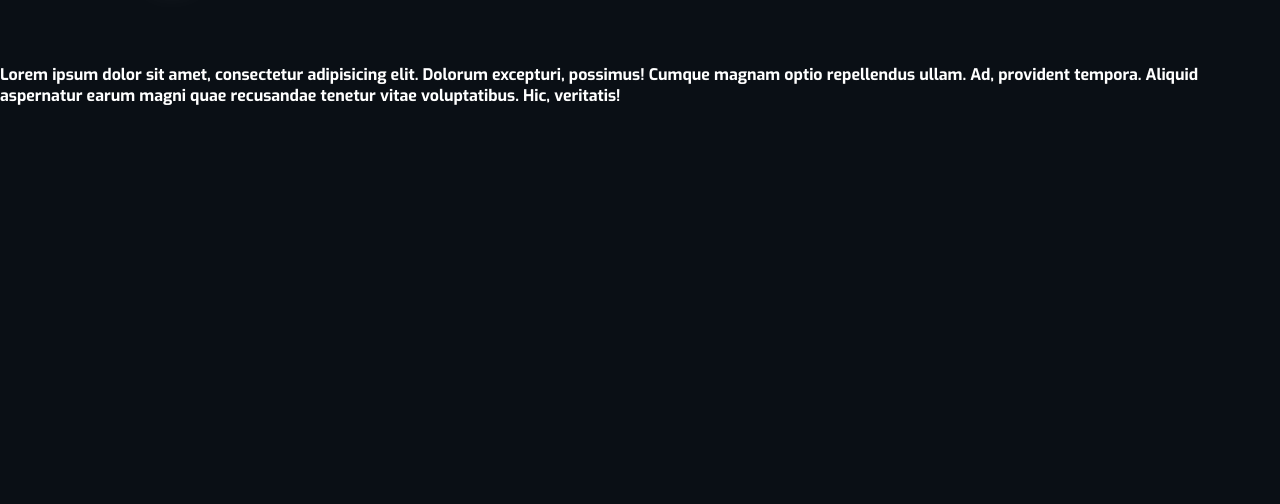
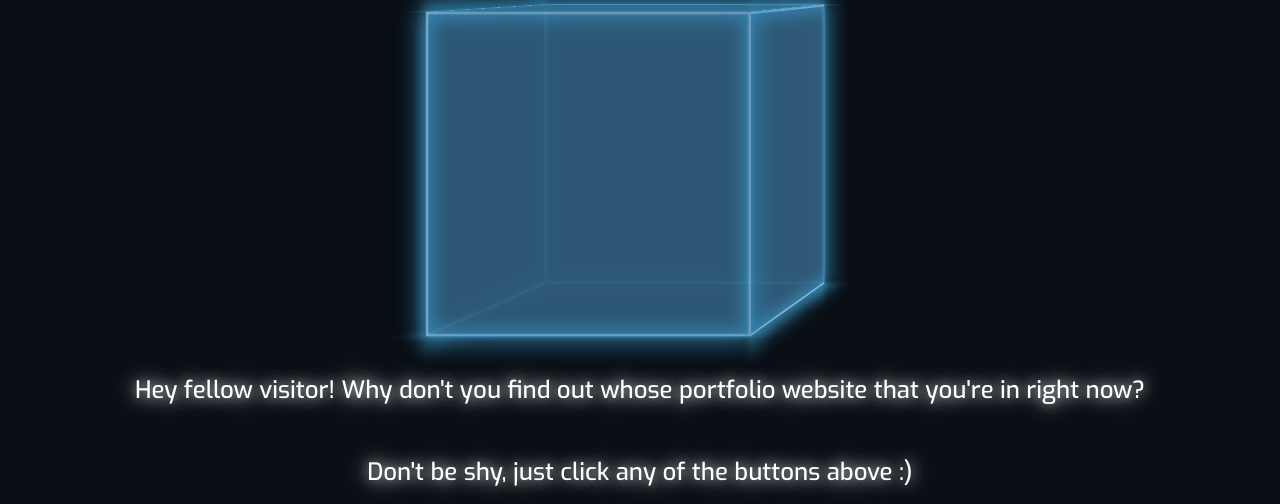
Before and after one commit to DeltDev/portofolio-webdev-13522036, a plain HTML site: page src/index.html in a window 1280 px wide. Shown: the part 362-866 px from the top of the page. Before the commit the page ends 800 px from the top, so only its background shows below. Drawn offline with Linux system fonts and the light colour scheme; a web font is replaced by a local one.

Commit message:
Page content cont

```diff
--- a/src/index.html
+++ b/src/index.html
@@ -15,19 +15,34 @@
 </head>
 <body>
 <header>
+    <!--Navbar-->
     <nav>
         <ul>
             <li><a href="index.html">Home</a></li>
-            <li><a href="techs.html">Skillset</a></li>
+            <li><a href="skillset.html">Skillset</a></li>
             <li><a href="aboutme.html">About Me</a></li>
             <li><a href="projects.html">Projects</a></li>
             <li><a href="experience.html">Experiences</a></li>
         </ul>
     </nav>
 </header>
-<h1>Welcome to my portofolio!</h1>
-<h4>Lorem ipsum dolor sit amet, consectetur adipisicing elit. Dolorum excepturi, possimus! Cumque magnam optio
-    repellendus ullam. Ad, provident tempora. Aliquid aspernatur earum magni quae recusandae tenetur vitae voluptatibus.
-    Hic, veritatis!</h4>
+<div class="main-content">
+    <h1>Welcome to my portfolio!</h1>
+    <div class="container">
+        <div class="cube">
+            <div class="side front"></div>
+            <div class="side back"></div>
+            <div class="side left"></div>
+            <div class="side right"></div>
+            <div class="side top"></div>
+            <div class="side bottom"></div>
+        </div>
+
+
+    </div>
+    <h4>Hey fellow visitor! Why don't you find out whose portfolio website that you're in right now?</h4>
+    <br>
+    <h4>Don't be shy, just click any of the buttons above :)</h4>
+</div>
 </body>
 </html>
--- a/src/styles/styles.css
+++ b/src/styles/styles.css
@@ -34,9 +34,12 @@ body{
 
 nav{
     background: linear-gradient(270deg, #0f2f4e 25%, #3588b3) ;
+    background-size: 200% 100%;
     display: flex;
     justify-content: space-between;
+    position: sticky;
     padding: 1rem 2rem;
+    animation: navbar-glow 6s ease infinite;
 }
 
 nav ul{
@@ -71,6 +74,7 @@ p{
 }
 
 h1{
+    /*border: #44b4ef 1px solid;*/
     color: white;
     margin-top: auto;
     display:flex;
@@ -81,7 +85,7 @@ h1{
     font-weight: 800;
     text-shadow: 0 0 12px rgba(255, 255, 255, 0.8), 0 0 24px rgba(255, 255, 255, 0.6), 0 0 36px rgba(255, 255, 255, 0.4);
     font-size: 5rem;
-    animation: glow-flicker-animation 2s infinite;
+    animation: glow-flicker-animation 3s ease-in-out infinite;
 }
 
 h4{
@@ -91,6 +95,24 @@ h4{
     justify-content: center;
     align-items: center;
     font-family: "Exo", sans-serif;
+    font-weight: 500;
+    font-size: 1.5rem;
+    text-shadow: 0 0 12px rgba(255, 255, 255, 0.8), 0 0 24px rgba(255, 255, 255, 0.6), 0 0 36px rgba(255, 255, 255, 0.4);
+    animation: glow-flicker-animation 3s ease-in-out infinite;
+    padding: 1rem;
+    z-index: 0;
+}
+
+@keyframes navbar-glow{
+    0%{
+        background-position: 0 0;
+    }
+    50%{
+        background-position: 100% 0;
+    }
+    100%{
+        background-position: 0 0;
+    }
 }
 @keyframes glow-flicker-animation {
     0% {
@@ -112,3 +134,81 @@ h4{
         text-shadow: 0 0 12px rgba(255, 255, 255, 0.8), 0 0 24px rgba(255, 255, 255, 0.6), 0 0 36px rgba(255, 255, 255, 0.4);
     }
 }
+
+/* 3D CSS PART*/
+.container {
+    /*border: #44b4ef 1px solid;*/
+    margin-top: auto;
+    width: 100%;
+    height: 50vh;
+    display: flex;
+    justify-content: center;
+    align-items: center;
+    perspective: 2000px;
+    perspective-origin: top right;
+    z-index: -1000;
+    position: relative;
+}
+
+.cube {
+    display: flex;
+    position: relative;
+    width: 300px;
+    height: 300px;
+    transform-style: preserve-3d;
+    animation: cubeRotate 10s linear infinite;
+}
+
+.side {
+    position: absolute;
+    width: 100%;
+    height: 100%;
+    opacity: 0.9;
+    border: 2px solid #7fb0cf;
+}
+
+.front, .back, .left, .right, .top, .bottom {
+    background-color: #2c5673;
+    animation: cubeGlow 6s ease infinite;
+    transition: box-shadow 0.5s ease;
+}
+
+.front {
+    transform: translateZ(150px);
+}
+.back {
+    transform: translateZ(-150px);
+}
+
+.left {
+    transform: rotateY(90deg) translateZ(150px);
+}
+.right {
+    transform: rotateY(-90deg) translateZ(150px);
+}
+
+.top {
+    transform: rotateX(90deg) translateZ(150px);
+}
+.bottom {
+    transform: rotateX(-90deg) translateZ(150px);
+}
+@keyframes cubeRotate {
+    from { transform: rotateY(0deg) rotateX(720deg) rotateZ(0deg); }
+    to { transform: rotateY(360deg) rotateX(0deg) rotateZ(360deg); }
+}
+
+@keyframes cubeGlow {
+    0% {
+        box-shadow: 0 0 20px 5px rgba(53, 136, 179, 0.8), inset 0 0 15px 5px rgba(53, 136, 179, 0.8);
+        filter: brightness(1);
+    }
+    50% {
+        box-shadow: 0 0 50px 20px rgba(53, 136, 179, 1), inset 0 0 30px 10px rgba(53, 136, 179, 1);
+        filter: brightness(1.5);
+    }
+    100% {
+        box-shadow: 0 0 20px 5px rgba(53, 136, 179, 0.8), inset 0 0 15px 5px rgba(53, 136, 179, 0.8);
+        filter: brightness(1);
+    }
+}
```
Also changed, not shown: src/aboutme.html (+9 -2 lines), src/experience.html (+9 -2 lines), src/projects.html (+9 -2 lines), src/skillset.html (renamed from src/techs.html, +9 -2 lines).
